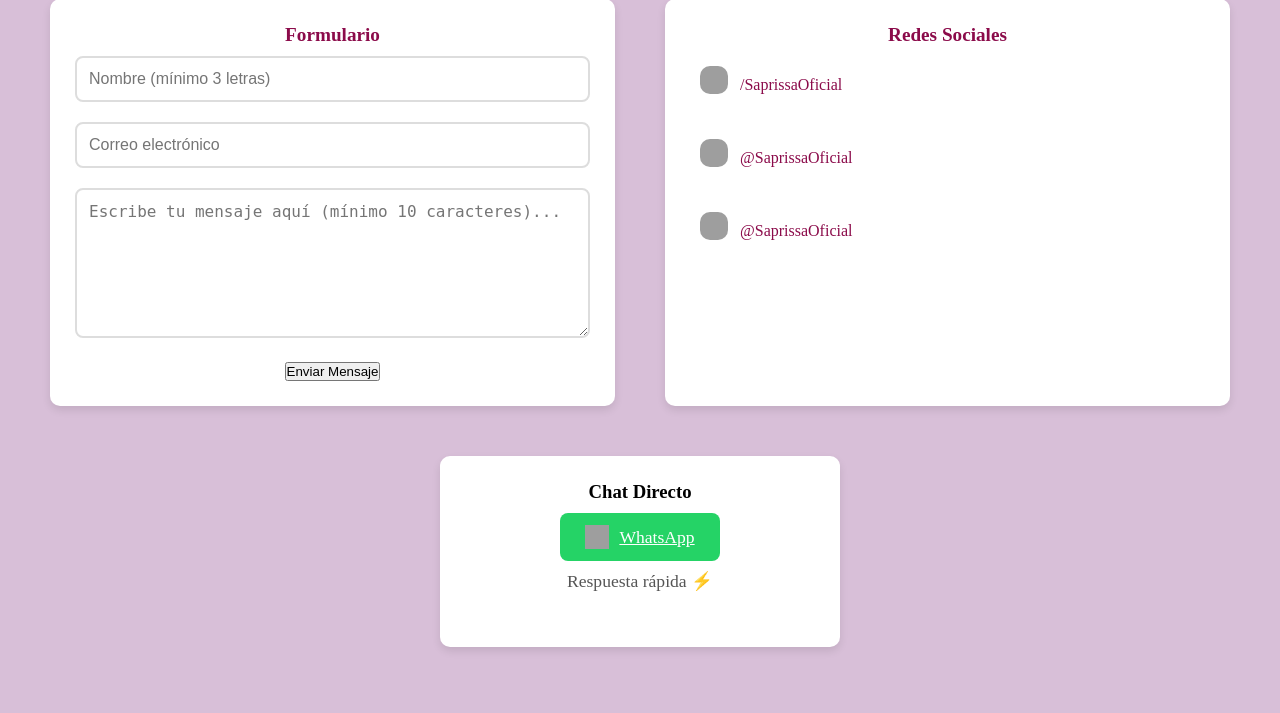
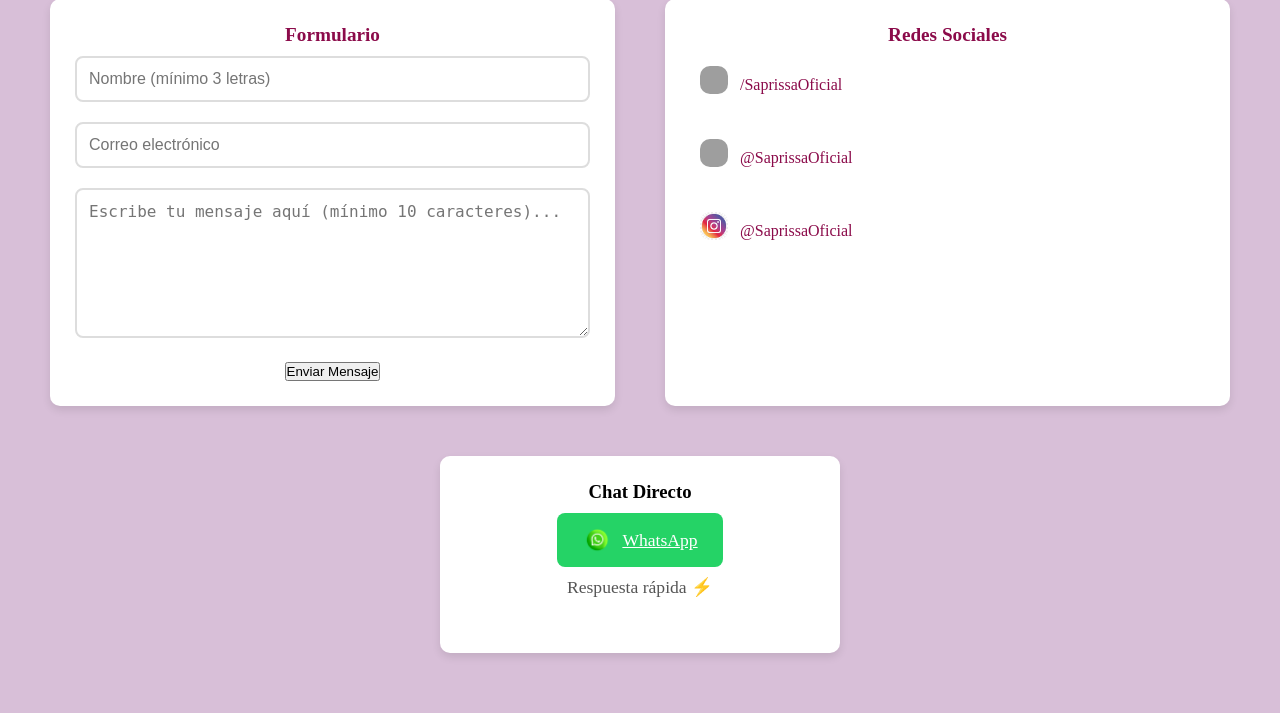
Before and after one commit to Sexernal/proyecto-s, a PHP site: page /contacto.php in a window 1280 px wide. Shown: the part 299-1012 px from the top of the page. Before the commit the page ends 949 px from the top, so only its background shows below. Run offline with PHP 8.4, Linux system fonts and the light colour scheme; grey boxes are pictures that could not be loaded.

Commit message:
contactos4

```diff
--- a/contacto.php
+++ b/contacto.php
@@ -45,13 +45,13 @@
                 <h3>Redes Sociales</h3>
                 <div class="redes-sociales">
                     <a href="https://facebook.com/SaprissaOficial" target="_blank" class="red-social">
-                        <img src="imagen/redes/facebook.png" alt="Facebook"> /SaprissaOficial
+                        <img src="imagen/redes/face" alt="Facebook"> /SaprissaOficial
                     </a>
                     <a href="https://twitter.com/SaprissaOficial" target="_blank" class="red-social">
-                        <img src="imagen/redes/twitter.png" alt="Twitter"> @SaprissaOficial
+                        <img src="imagen/redes/twitter" alt="Twitter"> @SaprissaOficial
                     </a>
-                    <a href="https://instagram.com/SaprissaOficial" target="_blank" class="red-social">
-                        <img src="imagen/redes/instagram.png" alt="Instagram"> @SaprissaOficial
+                    <a href="https://www.instagram.com/deportivo_saprissa/?hl=es" target="_blank" class="red-social">
+                        <img src="imagen/redes/insta2.jpg" alt="Instagram"> @SaprissaOficial
                     </a>
                 </div>
             </div>
@@ -61,7 +61,7 @@
         <div class="whatsapp-container">
             <h3>Chat Directo</h3>
             <a href="https://wa.me/506TU_NUMERO" class="boton whatsapp" target="_blank">
-                <img src="imagen/redes/whatsapp.png" alt="WhatsApp"> WhatsApp
+                <img src="imagen/redes/warap2.webp" alt="WhatsApp"> WhatsApp
             </a>
             <p>Respuesta rápida ⚡</p>
         </div>
--- a/css/main.css
+++ b/css/main.css
@@ -1322,8 +1322,8 @@ body {
 }
 
 .boton.whatsapp img {
-    width: 24px;
-    height: 24px;
+    width: 30px;
+    height: 30px;
 }
 
 
```
Also changed, not shown: Imagen/redes/insta.webp (added), Imagen/redes/insta2.jpg (added), Imagen/redes/twitter2.webp (added), Imagen/redes/twitter3.png (added), Imagen/redes/twitter4.jpg (added), Imagen/redes/warap.jpg (added), Imagen/redes/warap2.webp (added), 2 other files.
